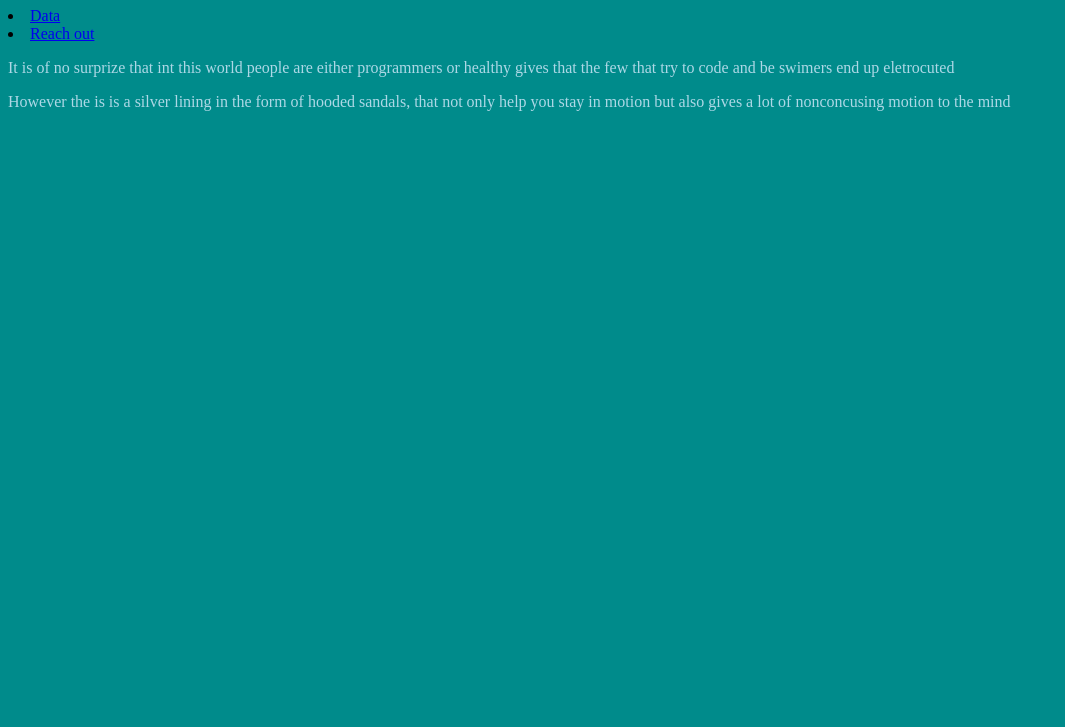
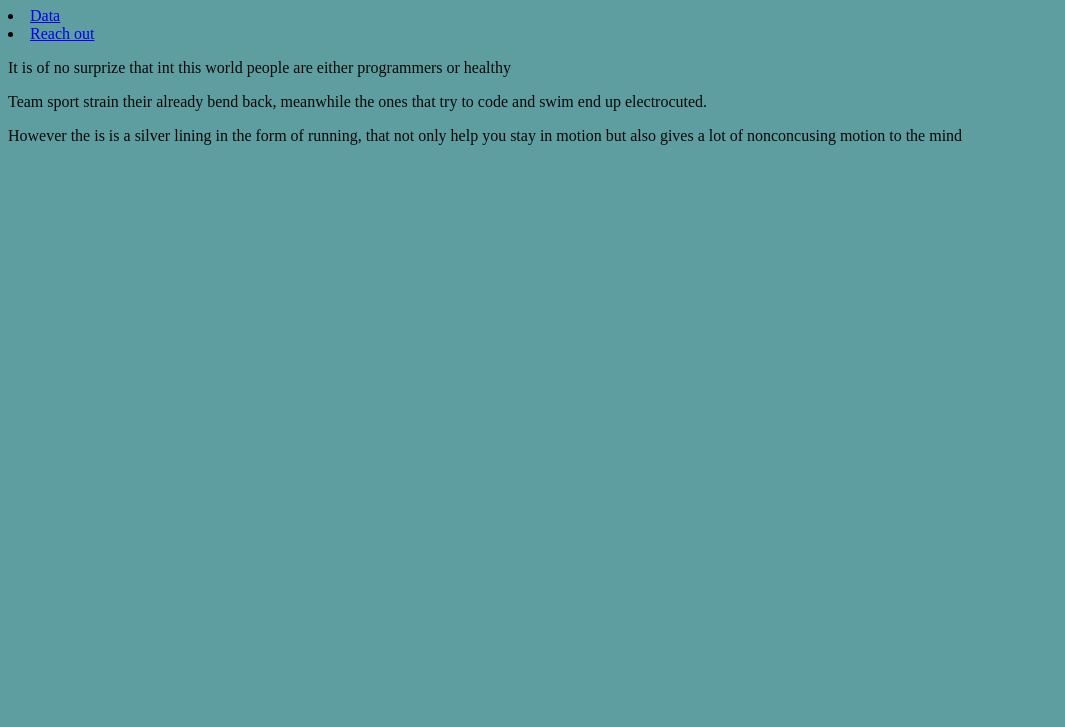
Before and after one commit to Miga-Nouse/Study_Sprint_Splaner, a plain HTML site: page index.html in a window 1280 px wide. Shown: the part 73-800 px from the top of the page, without its empty margins (0-1065 px from the left). Drawn offline with Linux system fonts and the light colour scheme.

Commit message:
the text makes sence now

```diff
--- a/index.html
+++ b/index.html
@@ -21,8 +21,9 @@
     </nav>
 
     <main id="Mainmain">
-        <p> It is of no surprize that int this world people are either programmers or healthy gives that the few that try to code and be swimers end up eletrocuted</p>
-        <p> However the is is a silver lining in the form of hooded sandals, that not only help you stay in motion but also gives a lot of nonconcusing motion to the mind</p>
+        <p> It is of no surprize that int this world people are either programmers or healthy</p>
+        <p>Team sport strain their already bend back, meanwhile the ones that try to code and swim end up electrocuted.</p>
+        <p> However the is is a silver lining in the form of running, that not only help you stay in motion but also gives a lot of nonconcusing motion to the mind</p>
 
     </main>
 
--- a/style.css
+++ b/style.css
@@ -1,6 +1,6 @@
 
 #Mainmain{
-    color: lightblue;
+    color: rgb(8, 8, 8);
 
 }
 
@@ -13,7 +13,7 @@
 }
 
 #mbody{
-    background-color: darkcyan;
+    background-color: cadetblue;
 }
 
 
```
